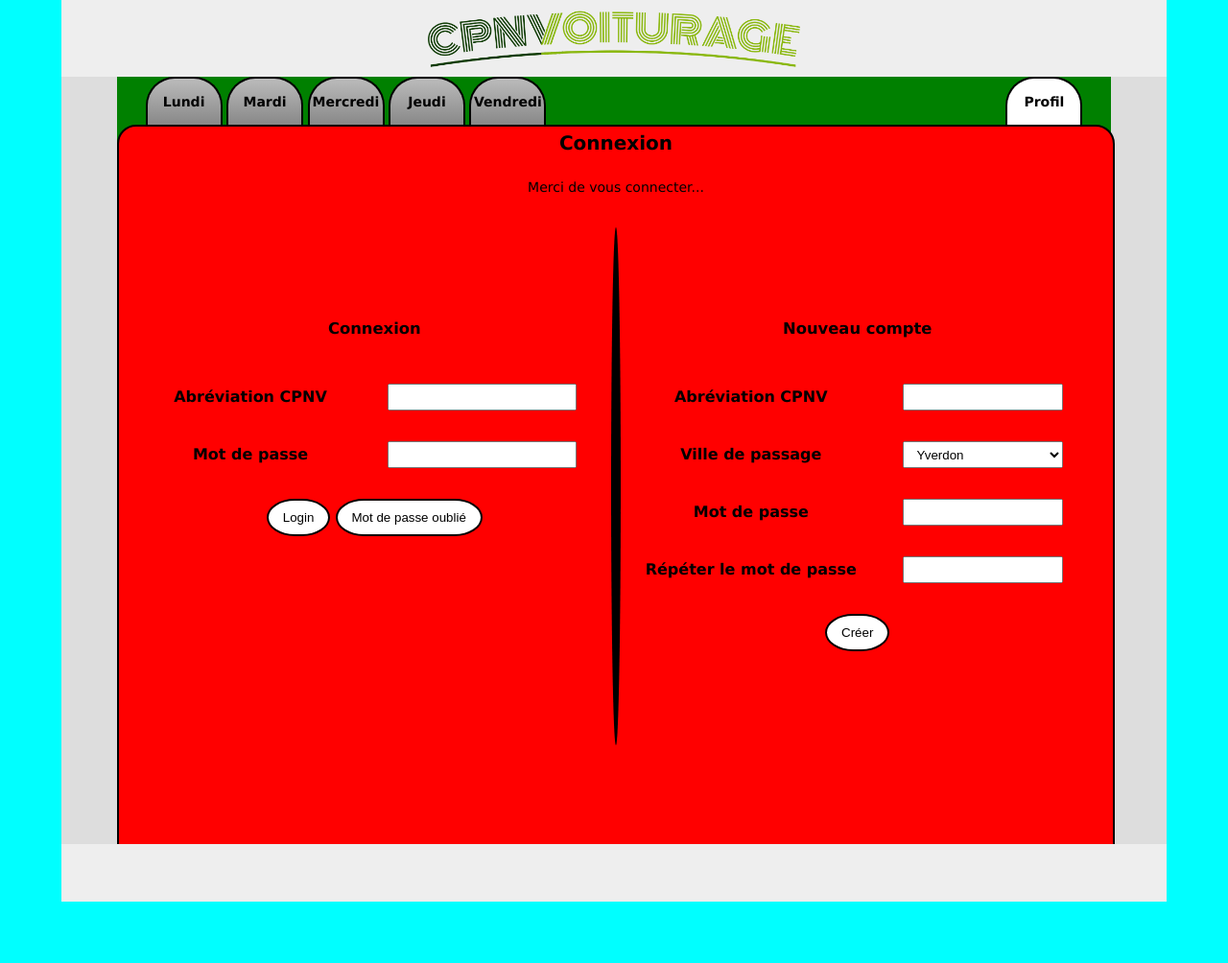
After one commit to Jerome-JJT/CPNVoiturage, a PHP site: template Site/view/home.php in a window 1280 px wide. The commit adds this page. Shown: the whole page at 96% size. Run offline with PHP 8.4, Linux system fonts and the light colour scheme; the template is opened without the code that fills it, so the values that code supplies are empty.

Commit message:
Ajout du login et retouche du css global

```diff
--- a/Site/index.php
+++ b/Site/index.php
@@ -10,6 +10,10 @@ if(isset($_GET["page"]))
 {
   switch($_GET["page"])
   {
+    case "home":
+      displayHome();
+      break;
+
     case "view":
       displayView();
       break;
--- a/Site/view/gabarit.php
+++ b/Site/view/gabarit.php
@@ -2,6 +2,7 @@
   <head>
     <link rel="stylesheet" href="view/styles/styles.css">
     <link rel="stylesheet" href="view/styles/cars.css">
+    <link rel="stylesheet" href="view/styles/login.css">
 
     <title><?= $title != null ? $title : "CPNVoiturage" ?></title>
   </head>
--- /dev/null
+++ b/Site/view/home.php
@@ -0,0 +1,94 @@
+<?php
+
+ob_start();
+
+$title = "CPNVoiturage - Login";
+$pageTitle = "Connexion";
+
+?>
+
+
+
+
+<div id="login-page">
+  <p style="text-align:center">
+    Merci de vous connecter...
+  </p>
+
+  <div class="login-block">
+    <h3>Connexion</h3>
+    <table class="login-table">
+      <tr>
+        <th>Abréviation CPNV</th>
+
+        <td><input type="text"></td>
+      </tr>
+      <tr>
+        <th>Mot de passe</th>
+
+        <td><input type="password"></td>
+      </tr>
+
+      <tr>
+        <td colspan="2">
+          <button class="mybutton">Login</button>
+          <button class="mybutton">Mot de passe oublié</button>
+        </td>
+      </tr>
+    </table>
+  </div
+
+  ><div class="login-bar">
+  </div
+
+  ><div class="login-block">
+    <h3>Nouveau compte</h3>
+    <table class="login-table">
+      <tr>
+        <th>Abréviation CPNV</th>
+
+        <td><input type="text"></td>
+      </tr>
+      <tr>
+        <th>Ville de passage</th>
+
+        <td>
+          <select id="villePassage" name="villePassage">
+            <option>Yverdon</option>
+            <option>Lausanne</option>
+            <option>Vuiteboeuf</option>
+            <option>Baulmes</option>
+            <option>Orbe</option>
+          </select>
+        </td>
+      </tr>
+      <tr>
+        <th>Mot de passe</th>
+
+        <td><input type="password"></td>
+      </tr>
+      <tr>
+        <th>Répéter le mot de passe</th>
+
+        <td><input type="password"></td>
+      </tr>
+      <tr>
+        <td colspan="2">
+          <button class="mybutton">Créer</button>
+        </td>
+      </tr>
+    </table>
+  </div>
+
+
+</div>
+
+
+
+
+<?php
+
+  $content = ob_get_clean();
+  require("view/gabarit.php");
+
+?>
--- /dev/null
+++ b/Site/view/styles/login.css
@@ -0,0 +1,48 @@
+
+#login-page {
+  height: 600px;
+
+  margin: 20px;
+}
+
+
+#login-page h3 {
+  text-align: center;
+}
+
+.login-table {
+  width: 100%;
+
+  text-align: center;
+  border-collapse: separate;
+  border-spacing: 10px 30px;
+}
+
+.login-table input, .login-table select {
+  width: 80%;
+  height: 28px;
+}
+
+.login-block {
+  width: 49.5%;
+  height: 90%;
+
+  display:inline-block;
+  vertical-align:top;
+
+  margin-top: 100px;
+}
+
+.login-bar {
+  width: 1%;
+  height: 90%;
+
+  display:inline-block;
+  vertical-align:top;
+
+  margin-top: 20px;
+
+  background-color: black;
+
+  border-radius: 80% / 80%;
+}
--- a/Site/view/styles/styles.css
+++ b/Site/view/styles/styles.css
@@ -14,7 +14,6 @@ body
     background-color: #dddddd;
 
     width: 90%;
-    min-height: 900px;
 
     margin-left: 5%;
     margin-bottom: 5%;
@@ -45,7 +44,6 @@ body
 #footer
 {
     background-color: #eeeeee;
-
 
     width: 100%;
     height: 60px;
@@ -113,7 +111,7 @@ h2
 
 
 .mybutton {
-  padding: 8px 10px;
+  padding: 10px 15px;
 
   border-radius: 30px / 20px;
   border: 2px solid black;
```
Also changed, not shown: Site/controler/views.php (+6 -1 lines).
